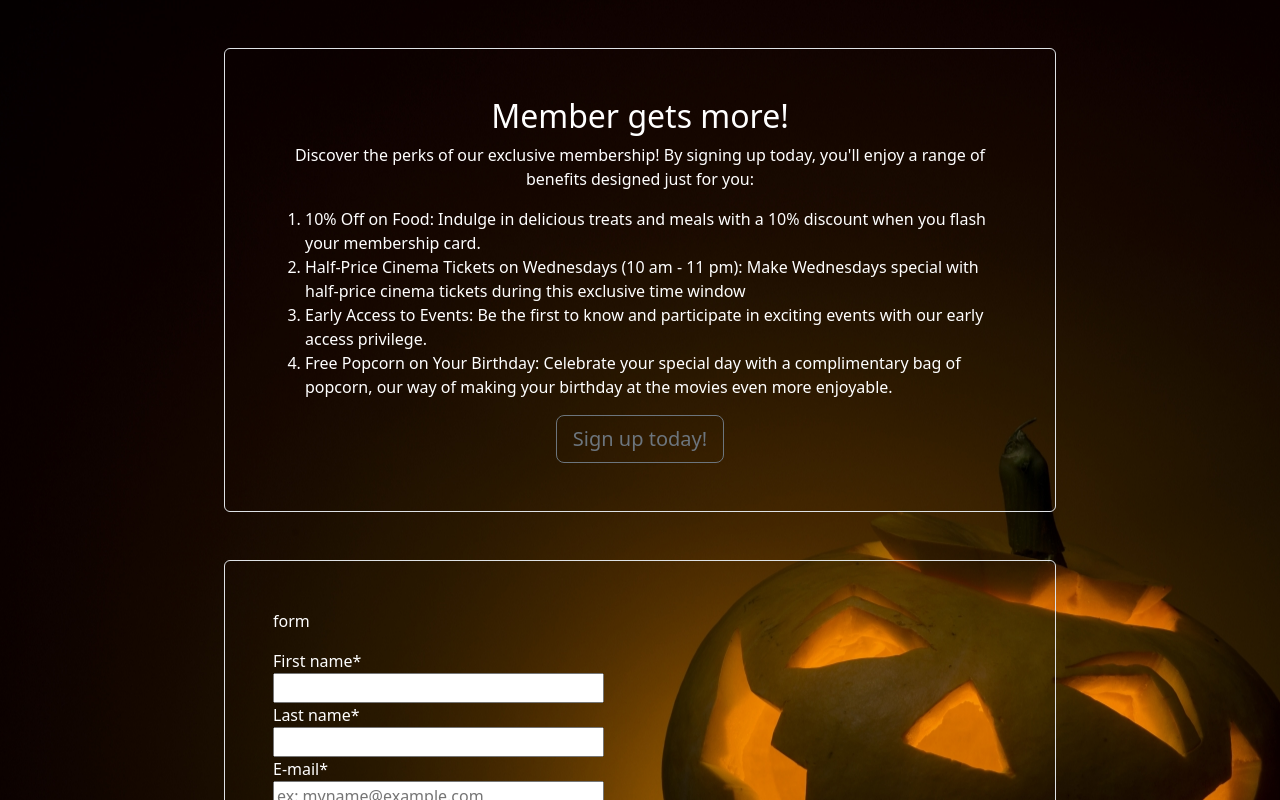
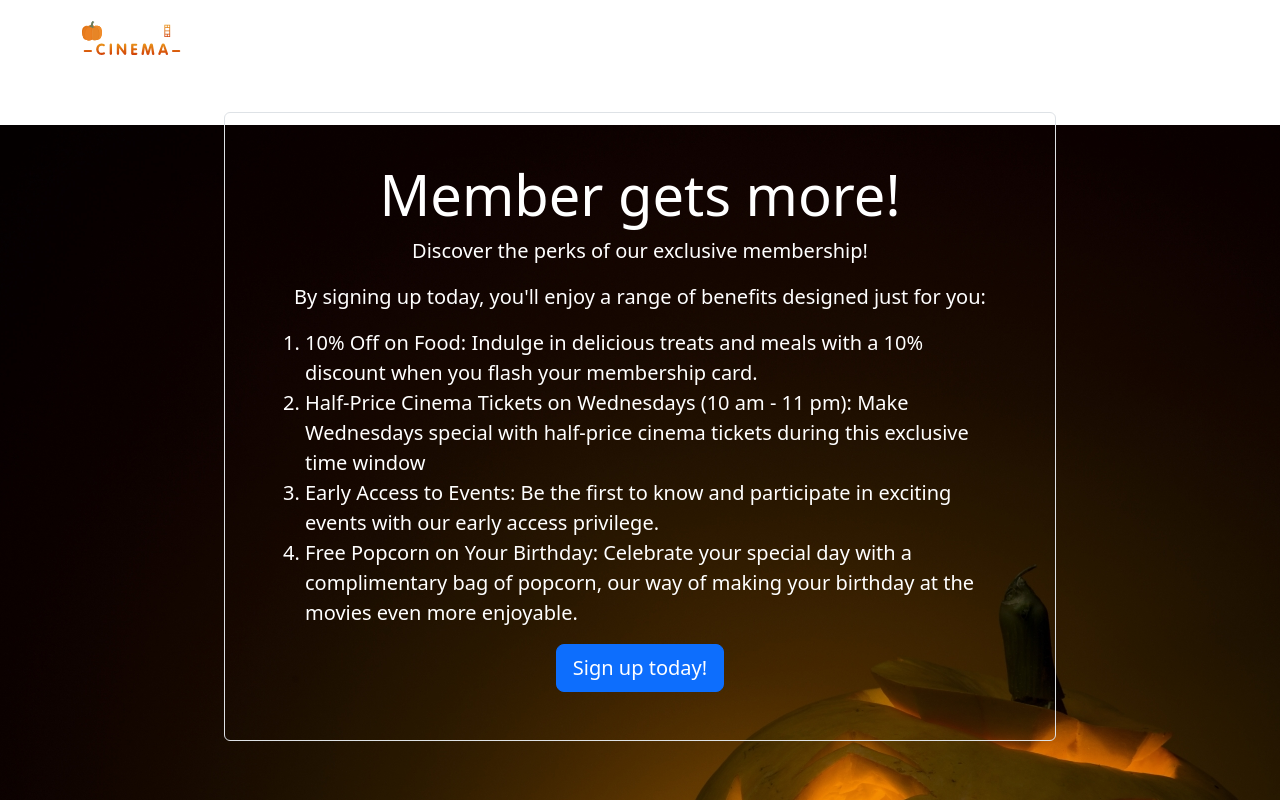
Before and after one commit to PumpkinCinema/PumpkinCinema, a plain HTML site: page pages/Membership.html in a window 1280 px wide. Shown: the top 800 px of the page. Drawn offline with nearby package versions, Linux system fonts and the light colour scheme.

Commit message:
update 2 pages

```diff
--- a/pages/Membership.html
+++ b/pages/Membership.html
@@ -5,42 +5,80 @@
     <meta charset="UTF-8">
     <meta name="viewport" content="width=device-width, initial-scale=1.0">
     <title>Membership</title>
-    <!-- <link rel="stylesheet" href="../css/style.css"> -->
-    <script src="../js/main.js"></script>
     <!-- jquery -->
     <script src="https://ajax.googleapis.com/ajax/libs/jquery/3.7.1/jquery.min.js"></script>
     <!-- bootstrap -->
     <link href="https://cdn.jsdelivr.net/npm/bootstrap@5.3.2/dist/css/bootstrap.min.css" rel="stylesheet"
         integrity="sha384-T3c6CoIi6uLrA9TneNEoa7RxnatzjcDSCmG1MXxSR1GAsXEV/Dwwykc2MPK8M2HN" crossorigin="anonymous">
-
+    <!-- google font -->
+    <link rel="preconnect" href="https://fonts.googleapis.com">
+    <link rel="preconnect" href="https://fonts.gstatic.com" crossorigin>
+    <link href="https://fonts.googleapis.com/css2?family=Playfair+Display&display=swap" rel="stylesheet">
+    <!-- css & js -->
     <link rel="stylesheet" href="../css/style.css">
+    <script src="../js/main.js"></script>
 </head>
 
 <body>
-    <div class="membership_main row mt-5 ms-3 me-3">
-        <div class="col-2 "></div>
-        <div class="col-sm-8 container membership_content p-5 text-white rounded border">
-            <h2 class="text-center">Member gets more!</h2>
-            <p class="text-center">Discover the perks of our exclusive membership! By signing up today, you'll enjoy a
-                range of benefits designed just for you: </p>
+    <!-- Navbar -->
+    <header class="header">
+        <nav class="navbar navbar-expand-lg fixed-top py-3">
+            <div class="container">
+                <a href="#" class="navbar-brand">
+                    <img src="../images/logo.svg" alt="logo" width="100">
+                </a>
+                <button class="navbar-toggler" type="button" data-bs-toggle="collapse"
+                    data-bs-target="#navbarSupportedContent" aria-controls="navbarSupportedContent"
+                    aria-expanded="false" aria-label="Toggle navigation">
+                    <span class="navbar-toggler-icon"></span>
+                </button>
+
+                <div id="navbarSupportedContent" class="collapse navbar-collapse">
+                    <ul class="navbar-nav ml-auto">
+                        <li class="nav-item active"><a href="#"
+                                class="nav-link text-uppercase font-weight-bold">Home</a></li>
+                        <li class="nav-item"><a href="#" class="nav-link text-uppercase font-weight-bold">What's On</a>
+                        </li>
+                        <li class="nav-item"><a href="#" class="nav-link text-uppercase font-weight-bold">Membership</a>
+                        </li>
+                        <li class="nav-item"><a href="#" class="nav-link text-uppercase font-weight-bold">Book Now</a>
+                        </li>
+                        <li class="nav-item"><a href="#" class="nav-link text-uppercase font-weight-bold">Eat&Drink</a>
+                        </li>
+                        <li class="nav-item"><a href="#" class="nav-link text-uppercase font-weight-bold">About Us</a>
+                        </li>
+                    </ul>
+                </div>
+            </div>
+        </nav>
+    </header>
+
+    <!-- Main content -->
+    <div class="membership_main row mt-5 ms-3 me-3 py-3">
+        <div class="col-2 mt-5"></div>
+        <div class="col-sm-8 container-lg membership_content mt-5 p-5 text-white rounded border">
+            <h2 class="display-4 text-center">Member gets more!</h2>
+            <p class="text-center lead">Discover the perks of our exclusive membership!  </p>
+            <p class="text-center lead">By signing up today, you'll enjoy a range of benefits designed just for you: </p>
             <ol>
-                <li>10% Off on Food: Indulge in delicious treats and meals with a 10% discount when you flash your
+                <li class="lead">10% Off on Food: Indulge in delicious treats and meals with a 10% discount when you flash your
                     membership card.</li>
-                <li>Half-Price Cinema Tickets on Wednesdays (10 am - 11 pm): Make Wednesdays special with half-price
+                <li class="lead">Half-Price Cinema Tickets on Wednesdays (10 am - 11 pm): Make Wednesdays special with half-price
                     cinema tickets during this exclusive time window</li>
-                <li>Early Access to Events: Be the first to know and participate in exciting events with our early
+                <li class="lead">Early Access to Events: Be the first to know and participate in exciting events with our early
                     access privilege.</li>
-                <li>Free Popcorn on Your Birthday: Celebrate your special day with a complimentary bag of popcorn, our
+                <li class="lead">Free Popcorn on Your Birthday: Celebrate your special day with a complimentary bag of popcorn, our
                     way of making your birthday at the movies even more enjoyable.</li>
             </ol>
             <div class="text-center">
-                <a href="#" class="btn btn-lg btn-outline-secondary"> Sign up today! </button></a>
+                <a href="#" class="btn btn-lg btn-primary"> Sign up today! </button></a>
             </div>
         </div>
         <div class="col-2"></div>
     </div>
 
-    <div class="membership_form row mt-5 ms-3 me-3">
+    <div class="membership_form row mt-5 mb-5 ms-3 me-3">
+
         <div class="col-2 "></div>
         <div class="col-sm-8 container membership_form_content p-5 text-white rounded border">
             <p>form</p>
```
Also changed, not shown: css/style.css (+8 -1 lines), pages/EatAndDrink.html (+66 -2 lines), 1 other file.
